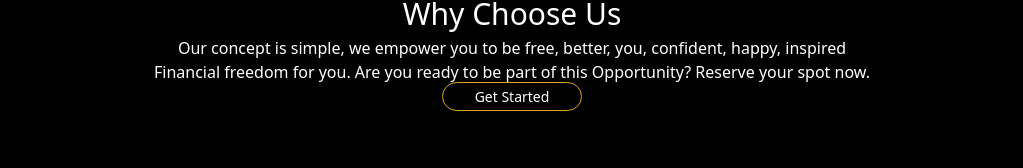
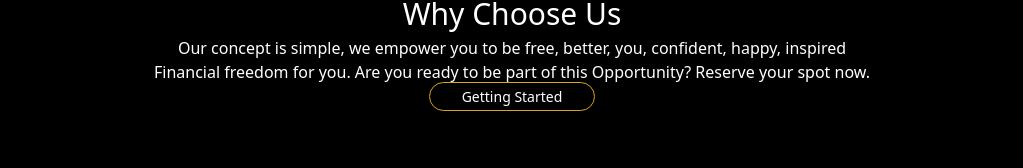
Before and after one commit to allebd/olympus, a Next.js app: page / in a window 1280 px wide. Shown: the part 752-920 px from the top of the page, without its empty margins (128-1151 px from the left). Built offline with nearby package versions, Linux system fonts and the light colour scheme.

Commit message:
home page part 1

```diff
--- a/components/Home/index.js
+++ b/components/Home/index.js
@@ -27,7 +27,7 @@ export const Home = () => (
               Opportunity? Reserve your spot now.
             </p>
             <Link href="register">
-              <a className="button-link">Get Started</a>
+              <a className="button-link">Getting Started</a>
             </Link>
           </div>
         </div>
```
